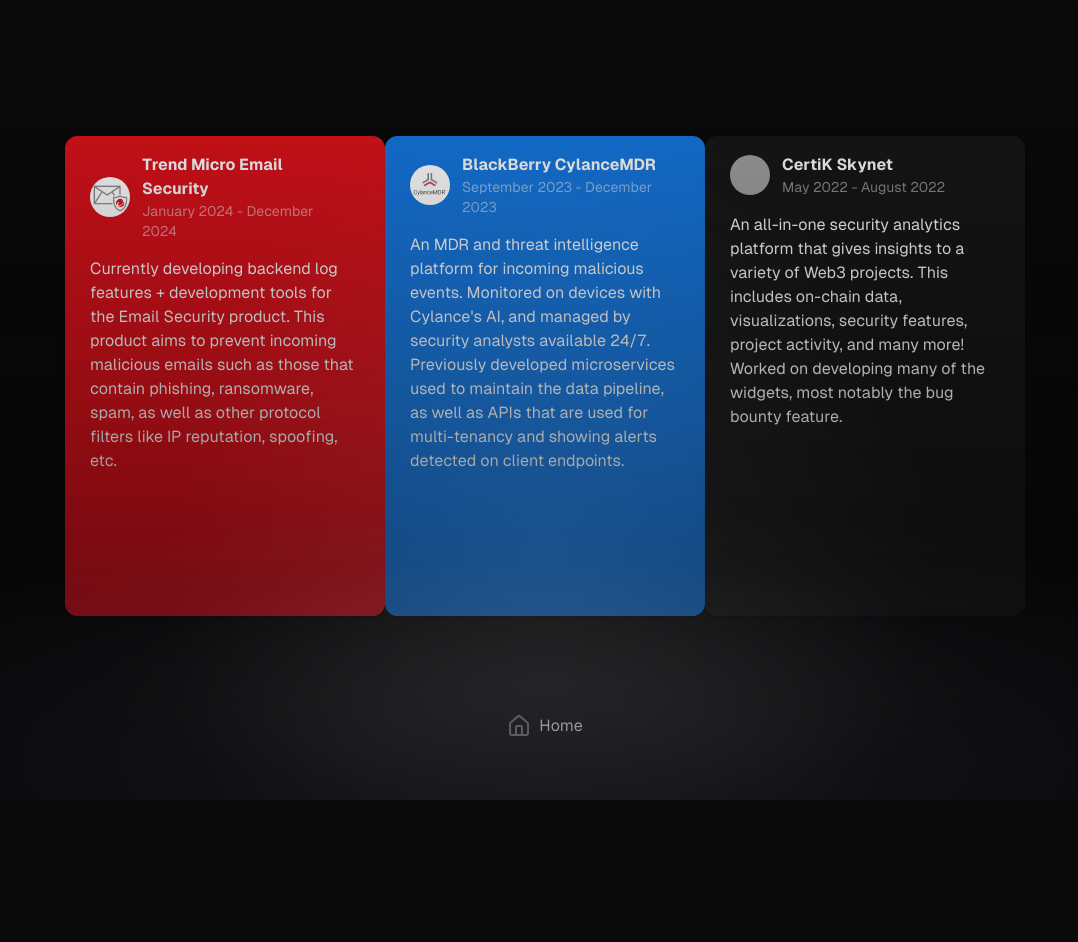
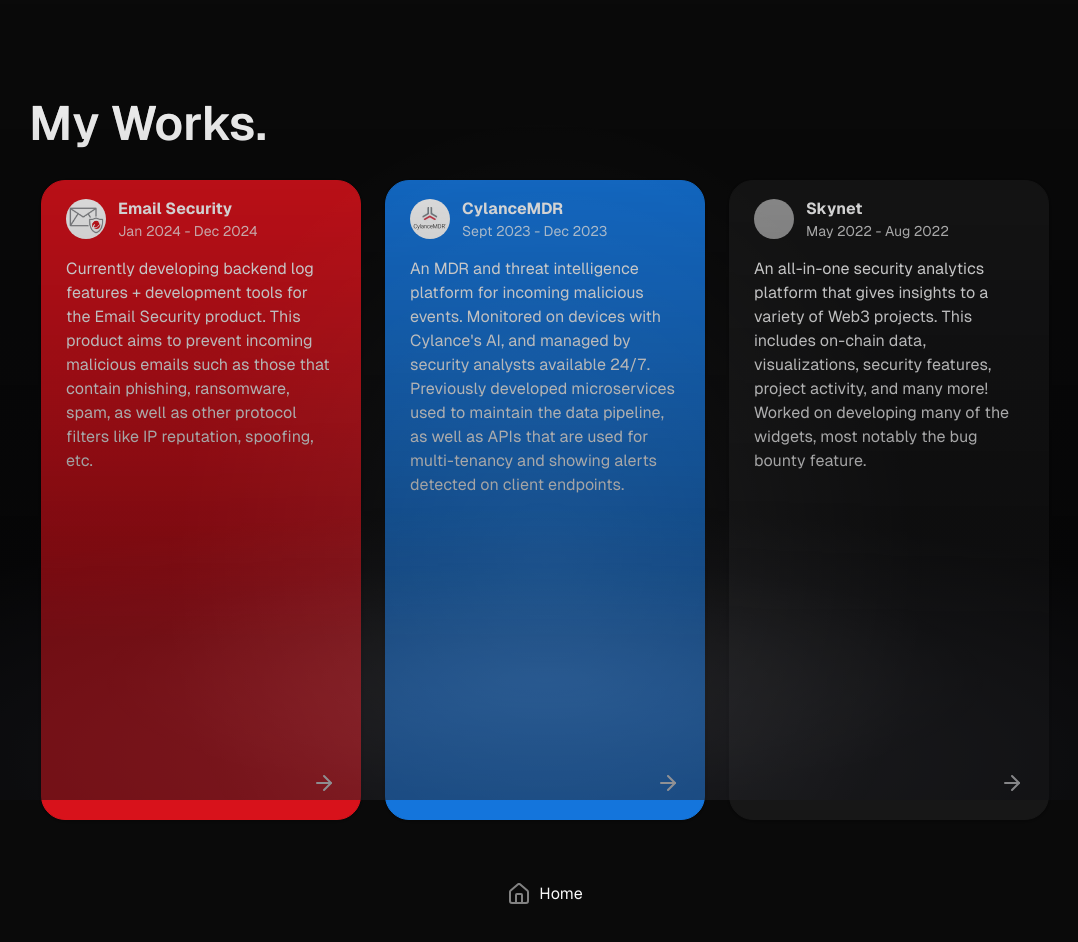
Before and after one commit to jangarong/jangarong.github.io, a Next.js app: page /works in a window 1280 px wide. Shown: the top 942 px of the page, without its empty margins (95-1173 px from the left). Before the commit the page ends 800 px from the top, so only its background shows below. Built offline with nearby package versions, Linux system fonts and the light colour scheme; grey boxes are pictures that could not be loaded.

Commit message:
add cards

```diff
--- a/src/app/works/page.tsx
+++ b/src/app/works/page.tsx
@@ -2,7 +2,6 @@
 
 import { HomeFooter } from "@/components/home-footer";
 import TeamCarousel from "@/components/team-carousel";
-import TeamTimeline from "@/components/team-timeline";
 
 export default function Works() {
   return (
@@ -10,8 +9,12 @@
       <div className="bkg__spotlight w-[100%] h-[100%] min-h-[640px] overflow-auto"></div>
       <div className="grid grid-rows-[20px_1fr_20px] items-center justify-items-center min-h-screen p-4 pb-20 md:pb-16 gap-16 md:p-4 font-[family-name:var(--font-geist-sans)]">
         <main className="flex flex-col gap-8 row-start-2 items-center sm:items-start">
-        {/* <TeamTimeline /> */}
-        <TeamCarousel />
+          <div className="pointer-events-none whitespace-pre-wrap bg-gradient-to-b from-black to-gray-300/80 bg-clip-text text-center text-5xl font-semibold leading-none text-transparent dark:from-white dark:to-slate-900/10 text-white">
+            My Works.
+          </div>
+          <div>
+            <TeamCarousel />
+          </div>
 
           {/* <span className="pointer-events-none whitespace-pre-wrap bg-gradient-to-b from-black to-gray-300/80 bg-clip-text text-center text-8xl font-semibold leading-none text-transparent dark:from-white dark:to-slate-900/10">
             My Works
--- a/src/components/jang-card-mobile.tsx
+++ b/src/components/jang-card-mobile.tsx
@@ -24,7 +24,7 @@
                         <div className="flex flex-row items-center justify-between ml-6 mr-6 text-lg mt-[20px] mb-2">
                             <div className="mt-3">
                                 <CardTitle className="text-sm mb-1">Jan Garong</CardTitle>
-                                <CardDescription className="opacity-50 text-sm">
+                                <CardDescription className="opacity-80 text-sm">
                                     Software Engineer
                                 </CardDescription>
                             </div>
--- a/src/components/team-card.tsx
+++ b/src/components/team-card.tsx
@@ -1,6 +1,7 @@
 import { Avatar, AvatarFallback, AvatarImage } from "@/components/ui/avatar"
 import Link from "next/link";
-import { Card, CardContent } from "@/components/ui/card";
+import { Card, CardContent, CardFooter } from "@/components/ui/card";
+import { ArrowRightIcon } from "lucide-react";
 // import { Link } from "@nextui-org/link";
 
 interface TeamProps {
@@ -14,22 +15,28 @@
 
 export function TeamCard({ avatar, description, team, date, url, color }: TeamProps) {
     return (
-        <Card className={`border-${color} bg-${color} h-[480px] w-[320px]`}>
-            <CardContent>
+        <Card className={`border-${color} bg-${color} h-[640px] w-[320px] rounded-3xl flex flex-col`}>
+            <CardContent className="flex-grow">
                 <div className="flex gap-3 flex-row items-center mb-[16px] mt-[16px] mr-[16px]">
                     <Avatar>
                         <AvatarImage src={avatar} />
                         <AvatarFallback> src={team}</AvatarFallback>
                     </Avatar>
                     <div className="flex flex-col">
-                        <Link href={url} className="text-md font-bold">{team}</Link>
-                        <p className="text-sm opacity-50">{date}</p>
+                        <div className="text-md font-bold">{team}</div>
+                        <p className="text-sm opacity-80">{date}</p>
                     </div>
                 </div>
                 <div>
                     <p>{description}</p>
                 </div>
             </CardContent>
+            <CardFooter className="bottom-0 left-0 right-0 flex justify-end">
+                <Link href={url} target="_blank"
+                    rel="noopener noreferrer">
+                    <ArrowRightIcon />
+                </Link>
+            </CardFooter>
         </Card>
     )
 }
--- a/src/components/team-carousel.tsx
+++ b/src/components/team-carousel.tsx
@@ -3,24 +3,24 @@
 export default function TeamCarousel() {
     const teams = [
         {
-            "name": "Trend Micro Email Security",
-            "date": "January 2024 - December 2024",
+            "name": "Email Security",
+            "date": "Jan 2024 - Dec 2024",
             "avatar": "/teams/tmems.png",
             "description": "Currently developing backend log features + development tools for the Email Security product. This product aims to prevent incoming malicious emails such as those that contain phishing, ransomware, spam, as well as other protocol filters like IP reputation, spoofing, etc.",
             "url": "https://www.trendmicro.com/en_ca/business/products/user-protection/sps/email-and-collaboration/email-security.html",
             "color": "trendmicro"
         },
         {
-            "name": "BlackBerry CylanceMDR",
-            "date": "September 2023 - December 2023",
+            "name": "CylanceMDR",
+            "date": "Sept 2023 - Dec 2023",
             "avatar": "/teams/cylancemdr.webp",
             "description": "An MDR and threat intelligence platform for incoming malicious events. Monitored on devices with Cylance's AI, and managed by security analysts available 24/7. Previously developed microservices used to maintain the data pipeline, as well as APIs that are used for multi-tenancy and showing alerts detected on client endpoints.",
             "url": "https://docs.blackberry.com/en/unified-endpoint-security/cylancemdr",
             "color": "blackberry"
         },
         {
-            "name": "CertiK Skynet",
-            "date": "May 2022 - August 2022",
+            "name": "Skynet",
+            "date": "May 2022 - Aug 2022",
             "avatar": "/teams/skynet.jpg",
             "description": "An all-in-one security analytics platform that gives insights to a variety of Web3 projects. This includes on-chain data, visualizations, security features, project activity, and many more! Worked on developing many of the widgets, most notably the bug bounty feature.",
             "url": "https://www.certik.com/products/skynet",
@@ -30,7 +30,7 @@
     return (
         <div className="flex flex-row">
             {teams.map(team =>
-                <div key={team.name}>
+                <div key={team.name} className="ml-3 mr-3">
                     <TeamCard team={team.name}
                         date={team.date}
                         avatar={team.avatar}
```
